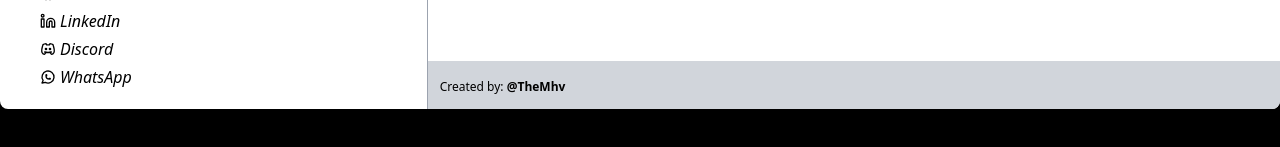
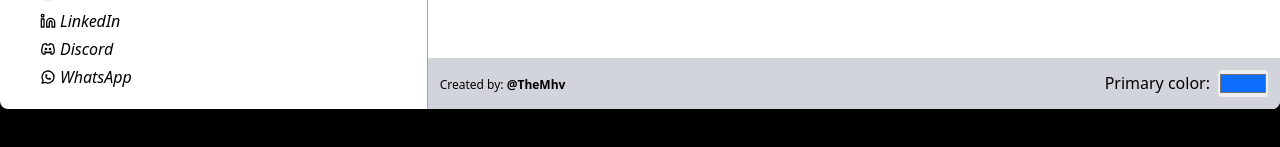
Before and after one commit to TheMhv/my-resume, a React (Create React App) app: page / in a window 1280 px wide. Shown: the part 591-738 px from the top of the page. Built offline with nearby package versions, Linux system fonts and the light colour scheme.

Commit message:
Feat: Add input that change primary color for test

```diff
--- a/src/components/MenuFooter.jsx
+++ b/src/components/MenuFooter.jsx
@@ -4,6 +4,8 @@ class MenuFooter extends React.Component {
   render() {
     return (
       <div class="absolute bottom-0 bg-gray-300 rounded-r-lg rounded-t-none w-full p-3 mt-10">
+        <div className="flex justify-between items-center">
+          <div>
             <span className="text-xs text-nowrap">
               Created by:{" "}
               <a
@@ -14,6 +16,25 @@ class MenuFooter extends React.Component {
               </a>
             </span>
           </div>
+
+          <div className="flex items-center">
+            <label>Primary color:</label>
+            <input
+              className="rounded ml-2"
+              type="color"
+              defaultValue={getComputedStyle(
+                document.documentElement
+              ).getPropertyValue("--color-primary")}
+              onChange={(e) => {
+                document.documentElement.style.setProperty(
+                  "--color-primary",
+                  e.target.value
+                );
+              }}
+            />
+          </div>
+        </div>
+      </div>
     );
   }
 }
```
Lines whose indentation alone changed are shown as unchanged.
